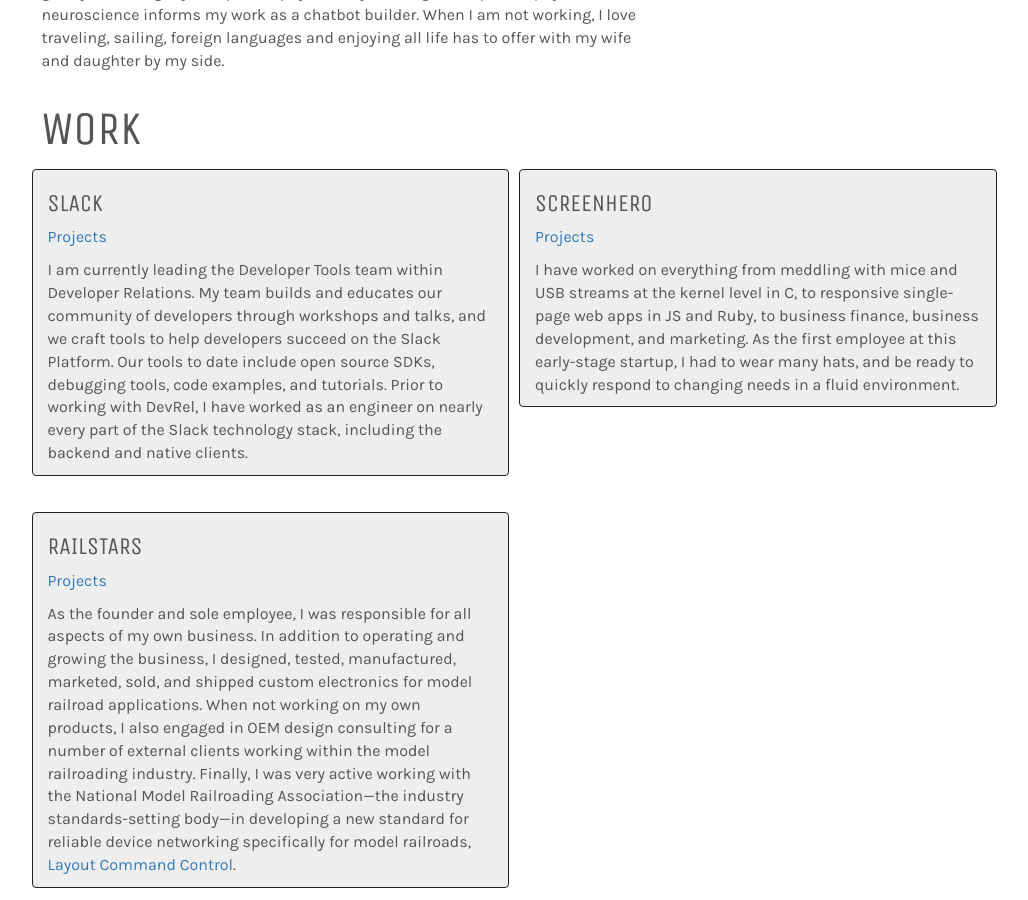
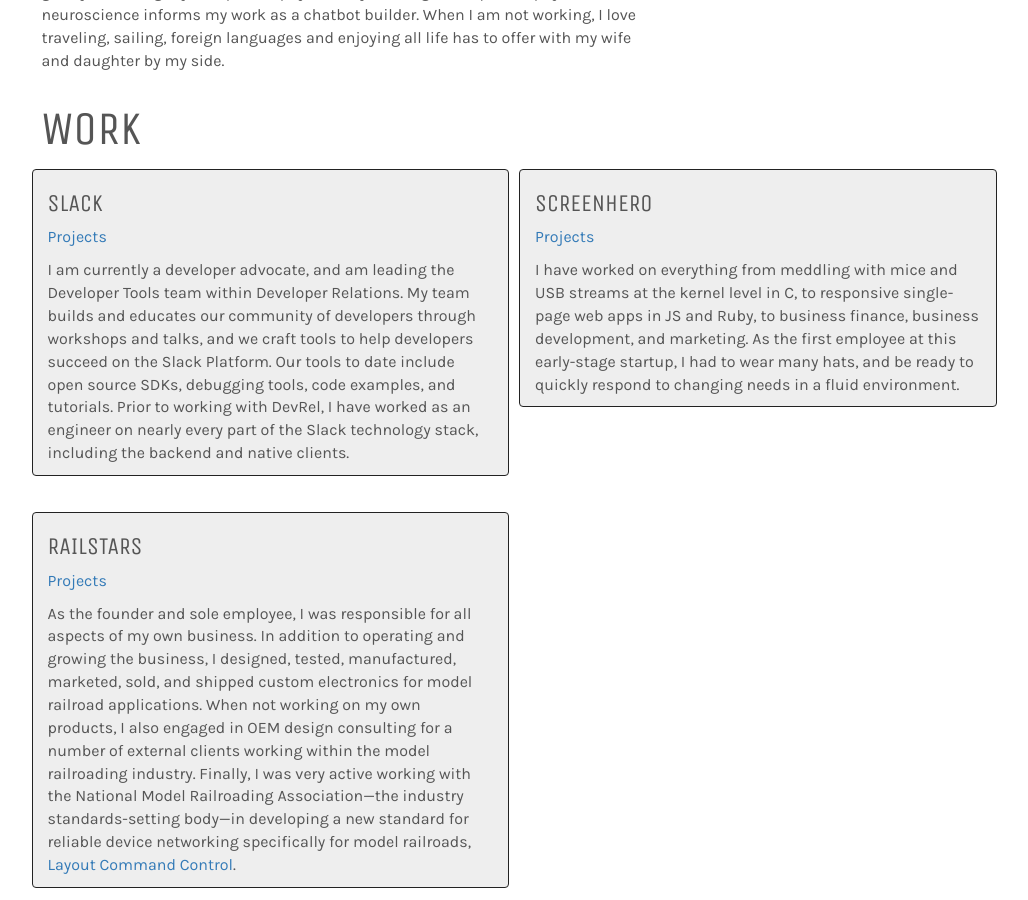
Before and after one commit to DEGoodmanWilson/DEGoodmanWilson.github.io, a Jekyll site: the page built from index.html, in a window 1280 px wide and 900 px high, scrolled down 430 px. Shown: the whole window, without its empty margins (126-1154 px from the left). Built offline with Jekyll 4.4.1, drawn with Linux system fonts in a browser that asks for light colours; nearby versions of some CDN libraries.

Commit message:
Slight wording change

```diff
--- a/index.html
+++ b/index.html
@@ -24,7 +24,7 @@
     <div class="col-md-6">
         <h3>Slack</h3>
         <p><a href="slack.html">Projects</a></p>
-        <p>I am currently leading the Developer Tools team within Developer Relations. My team builds and educates our community of developers through workshops and talks, and we craft tools to help developers succeed on the Slack Platform. Our tools to date include open source SDKs, debugging tools, code examples, and tutorials. Prior to working with DevRel, I have worked as an engineer on nearly every part of the Slack technology stack, including the backend and native clients.</p>
+        <p>I am currently a developer advocate, and am leading the Developer Tools team within Developer Relations. My team builds and educates our community of developers through workshops and talks, and we craft tools to help developers succeed on the Slack Platform. Our tools to date include open source SDKs, debugging tools, code examples, and tutorials. Prior to working with DevRel, I have worked as an engineer on nearly every part of the Slack technology stack, including the backend and native clients.</p>
     </div>
     <div class="col-md-6" style="margin-bottom:100px;">
         <h3>Screenhero</h3>
```
